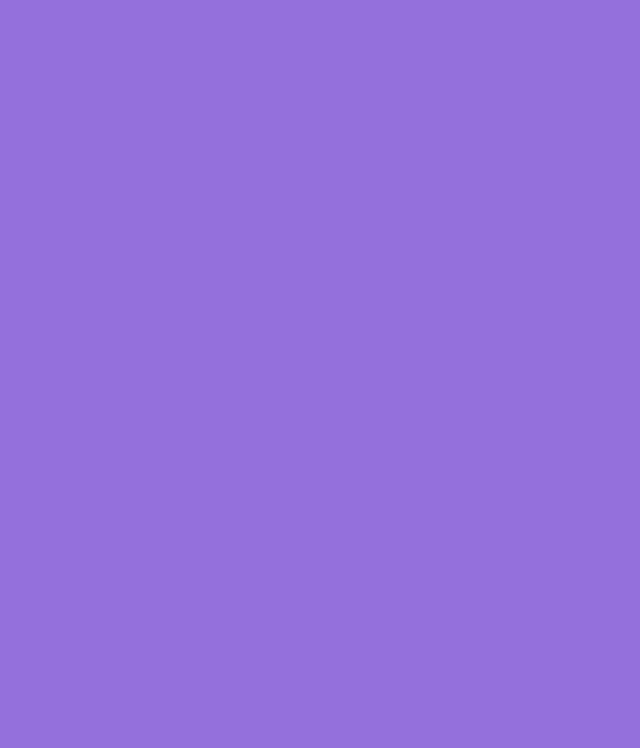
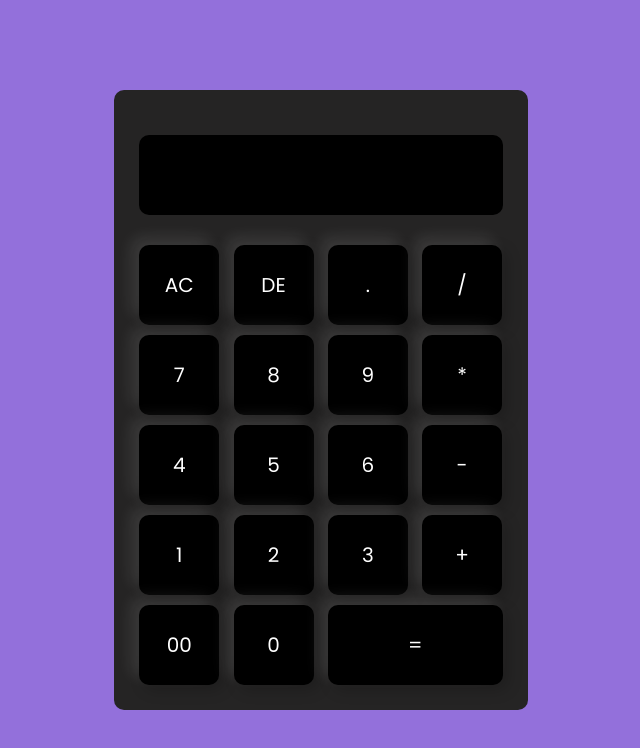
Before and after one commit to MalikBandara/Js-Calculator-Assignment-10, a plain HTML site: page working/index.html in a window 1280 px wide. Shown: the whole page, without its empty margins (319-959 px from the left). Drawn offline with Linux system fonts and the light colour scheme.

Commit message:
Start with normal javascript

```diff
--- a/working/index.css
+++ b/working/index.css
@@ -8,4 +8,42 @@
     width: 100%;
     height: 100vh;
     background-color: mediumpurple;
+    display: flex;
+    justify-content: center;
+    align-items: center;
 }
+
+.calculator{
+    background-color: #252424;
+    padding: 20px;
+    border-radius: 10px;
+}
+.calculator form input{
+    border: 0;
+    outline: 0;
+    width: 80px;
+    height: 80px;
+    border-radius: 10px;
+    margin: 5px;
+    font-size: 20px;
+    background: black;
+    color: white;
+    box-shadow: -8px -8px 15px rgba(255,255,255,0.1),5px 5px 15px rgba(0,0,0,0.2);
+}
+
+form .display{
+    display: flex;
+    justify-content: flex-end;
+    margin: 20px 0;
+}
+
+form .display input{
+    text-align: right;
+    flex: 1;
+    font-size: 45px;
+    box-shadow: none;
+}
+form input.equal{
+    width: 175px;
+
+}
--- a/working/index.html
+++ b/working/index.html
@@ -10,7 +10,43 @@
 </head>
 <body>
     <div class="container">
+        <div class="calculator">
+            <form>
+                <div class="display" id="display">
+                    <input type="text" name="display" id="in1">
+                </div>
+                <div>
+                    <input type="button" value="AC" id="in2">
+                    <input type="button" value="DE" id="in3">
+                    <input type="button" value="."  id="in4">
+                    <input type="button" value="/"  id="in5">
+                </div>
+                <div>
+                    <input type="button" value="7"  id="in6">
+                    <input type="button" value="8"  id="in7">
+                    <input type="button" value="9"  id="in8">
+                    <input type="button" value="*"  id="in9">
+                </div>
+                <div>
+                    <input type="button" value="4"  id="in10">
+                    <input type="button" value="5"  id="in11">
+                    <input type="button" value="6"  id="in12">
+                    <input type="button" value="-"  id="in13">
+                </div>
+                <div>
+                    <input type="button" value="1"  id="in14">
+                    <input type="button" value="2"  id="in15">
+                    <input type="button" value="3"  id="in16">
+                    <input type="button" value="+"  id="in17">
+                </div>
+                <div>
+                    <input type="button" value="00" id="in18">
+                    <input type="button" value="0"  id="in19">
+                    <input type="button" value="=" class="equal" id="in20">
 
+                </div>
+            </form>
+        </div>
     </div>
 
 
--- a/working/js.js
+++ b/working/js.js
@@ -0,0 +1,3 @@
+document.getElementById("in6").onclick = function() {
+    document.getElementById("in1").value += '7';
+};
```
